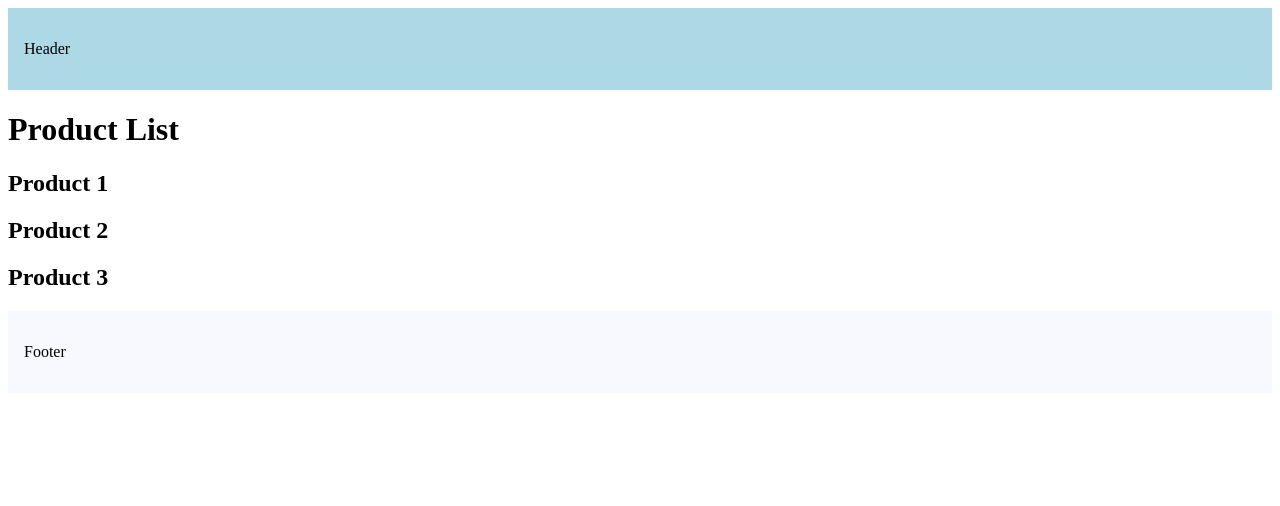
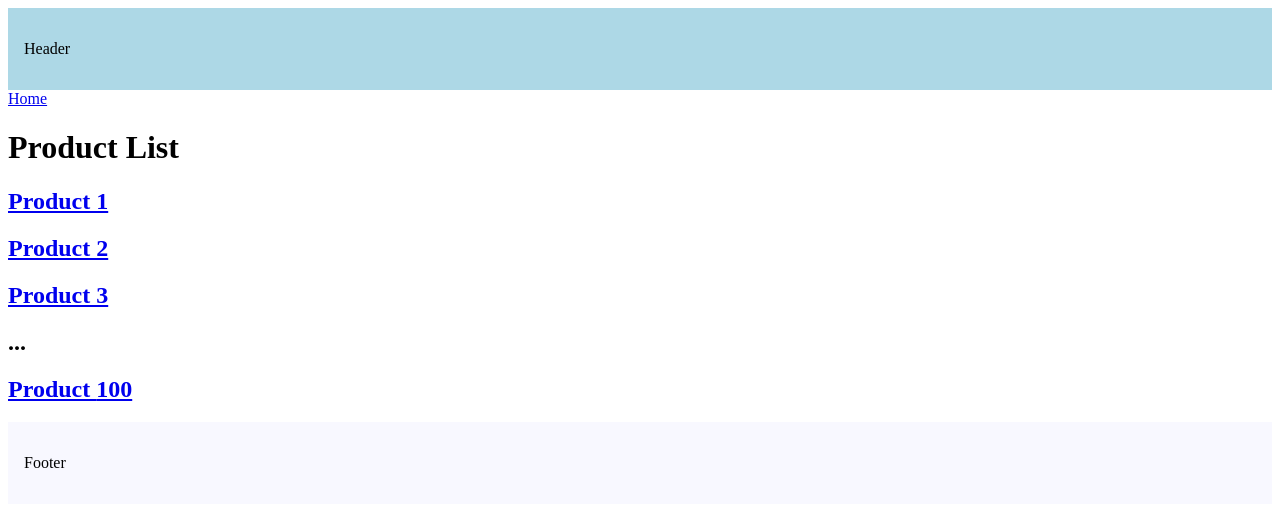
Before and after one commit to sdley/next.js-full-course, a Next.js app: page /products in a window 1280 px wide. Shown: the top 506 px of the page. Built offline with nearby package versions, Linux system fonts and the light colour scheme.

Commit message:
Link Component Navigation

```diff
--- a/src/app/not-found.tsx
+++ b/src/app/not-found.tsx
@@ -1,3 +1,6 @@
+import Link from "next/link";
+
+
 export default function NotFound() {
     return (
         <div>
@@ -5,6 +8,9 @@
                 Page not found
             </h2>
             <p>Could not find requested ressource!</p>
+            <h2>
+                <Link href="/">Go Home</Link>
+            </h2>
         </div>
     );
 }
--- a/src/app/products/page.tsx
+++ b/src/app/products/page.tsx
@@ -1,10 +1,17 @@
+import Link from "next/link";
+
 export default function ProductList() {
+    const productId = 100;
     return (
         <>
+            <Link href="/">Home</Link>
             <h1>Product List</h1>
-            <h2>Product 1</h2>
-            <h2>Product 2</h2>
-            <h2>Product 3</h2>
+            <h2><Link href="products/1">Product 1</Link></h2>
+            <h2><Link href="products/2">Product 2</Link></h2>
+            <h2><Link href="products/3" replace>Product 3</Link></h2>
+            <h2>...</h2>
+            <h2><Link href={`/products/${productId}`}>Product {productId}</Link></h2>
+
         </>
     );
 }
```
Also changed, not shown: src/app/page.tsx (+9 -1 lines).
